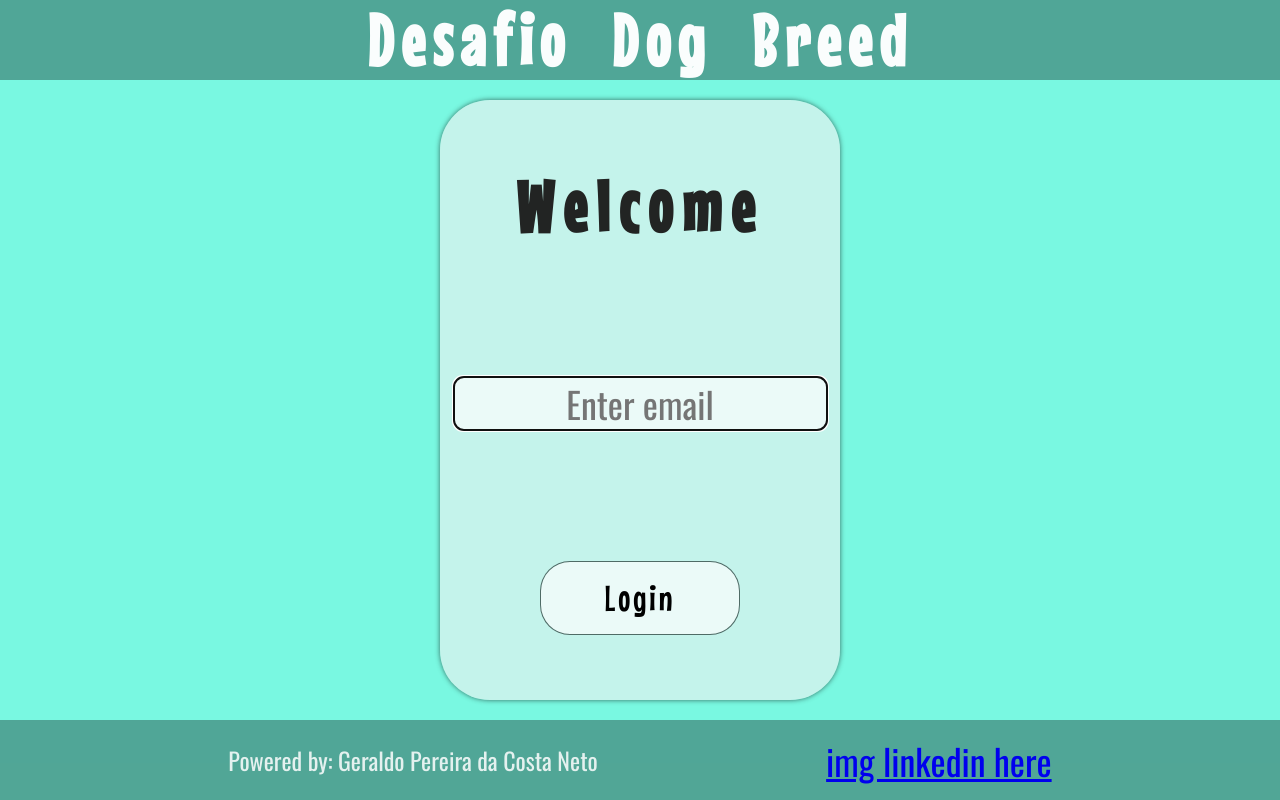
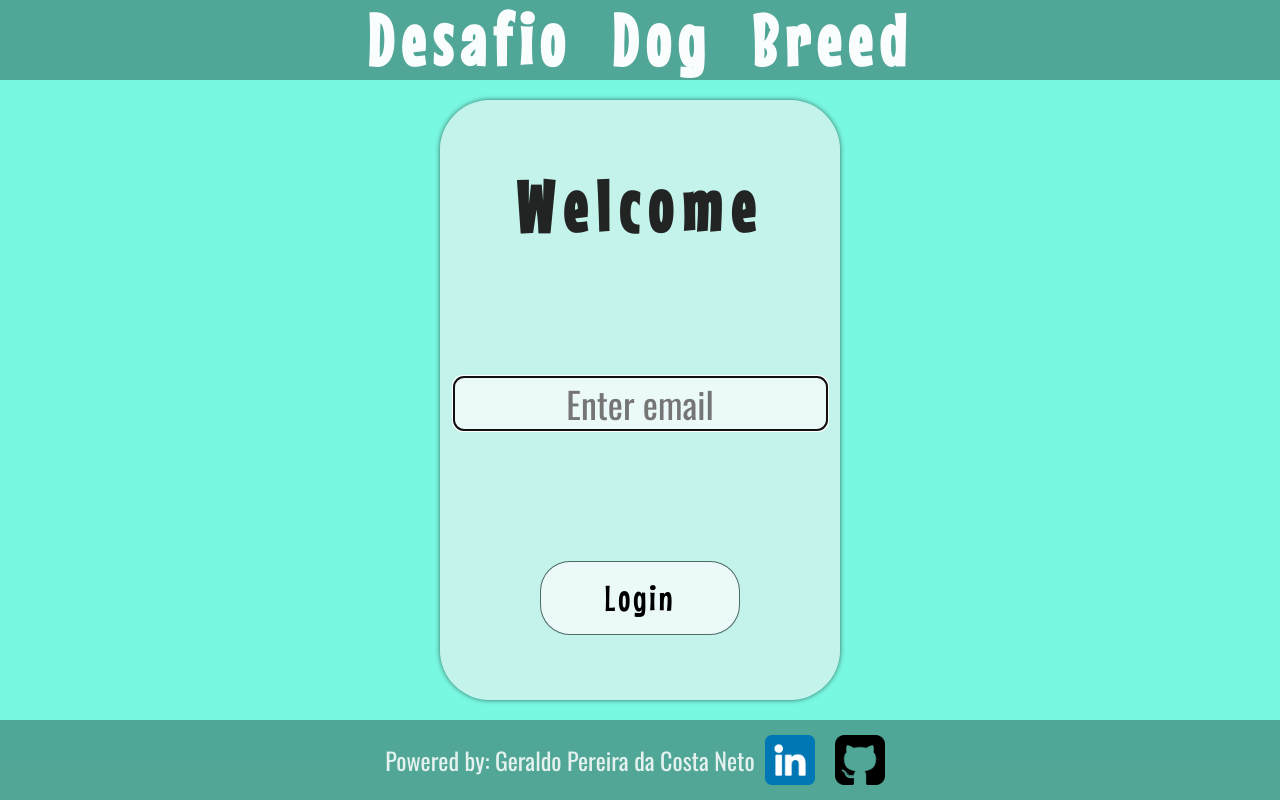
Before and after one commit to GeracNeto/dog-breed, a React (Vite) app: page / in a window 1280 px wide. Built offline with nearby package versions, Linux system fonts and the light colour scheme.

Commit message:
Adicionada imagem do linkedin e github para o footer

```diff
--- a/src/components/Footer/index.tsx
+++ b/src/components/Footer/index.tsx
@@ -1,12 +1,17 @@
 // Styles
 import './style.css';
+
+// Images
+import Linkedin from "../../assets/images/linkedin.png";
+import Github from "../../assets/images/github.png";
 
 const Footer = () => {
 
     return(
         <footer>
             <p>Powered by: Geraldo Pereira da Costa Neto</p>
-            <a href="https://www.linkedin.com/in/geraldo-costa-5568a8152/" target='_blank'> img linkedin here</a>
+            <a href="https://www.linkedin.com/in/geraldo-costa-5568a8152/" target='_blank'><img src={Linkedin} alt="Linkedin-img" /></a>
+            <a href="https://github.com/GeracNeto" target='_blank'><img src={Github} alt="Github-img" /></a>
         </footer>
     );
 };
--- a/src/components/Footer/style.css
+++ b/src/components/Footer/style.css
@@ -2,7 +2,7 @@ footer{
     height: 10vh;
 
     display: flex;
-    justify-content: space-evenly;
+    justify-content:center;
     align-items: center;
 
     background-color: #1d3d3770;
@@ -12,3 +12,12 @@ footer p{
     font-size: 1rem;
     color: #e4f1ef;
 }
+
+footer a{
+    display: flex;
+    padding: 10px;
+}
+
+footer img{
+    width: 50px;
+}
```
